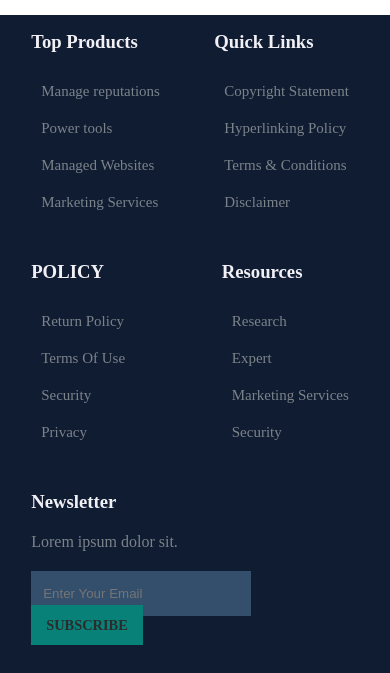
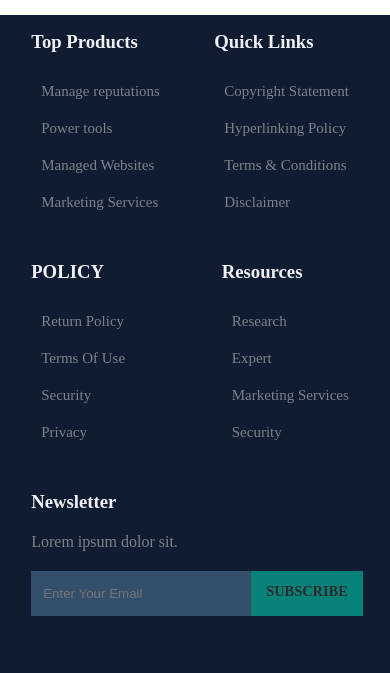
Before and after one commit to ABHIshek065/Abhi8755-Education-clg, a plain HTML site: page index.html in a window 390 px wide. Shown: the part 5506-6179 px from the top of the page. Drawn offline with nearby package versions, Linux system fonts and the light colour scheme.

Commit message:
Update style.css

```diff
--- a/style.css
+++ b/style.css
@@ -1074,6 +1074,10 @@ footer .copyright .pro-links i:hover {
     margin-bottom: 20px;
   }
 
+  footer .subscribe {
+    display: flex;
+  }
+
   footer .copyright {
     justify-content: center;
   }
@@ -1156,10 +1160,6 @@ footer .copyright .pro-links i:hover {
   }
 }
 
-
-
-
-
 /* scroll  */
 
 #myBtn {
@@ -1171,7 +1171,7 @@ footer .copyright .pro-links i:hover {
   border: none; /* Remove borders */
   outline: none; /* Remove outline */
   /* Set a background color */
-  color:#088178; /* Text color */
+  color: #088178; /* Text color */
   cursor: pointer; /* Add a mouse pointer on hover */
   padding: 15px; /* Some padding */
   border-radius: 10px; /* Rounded corners */
```
